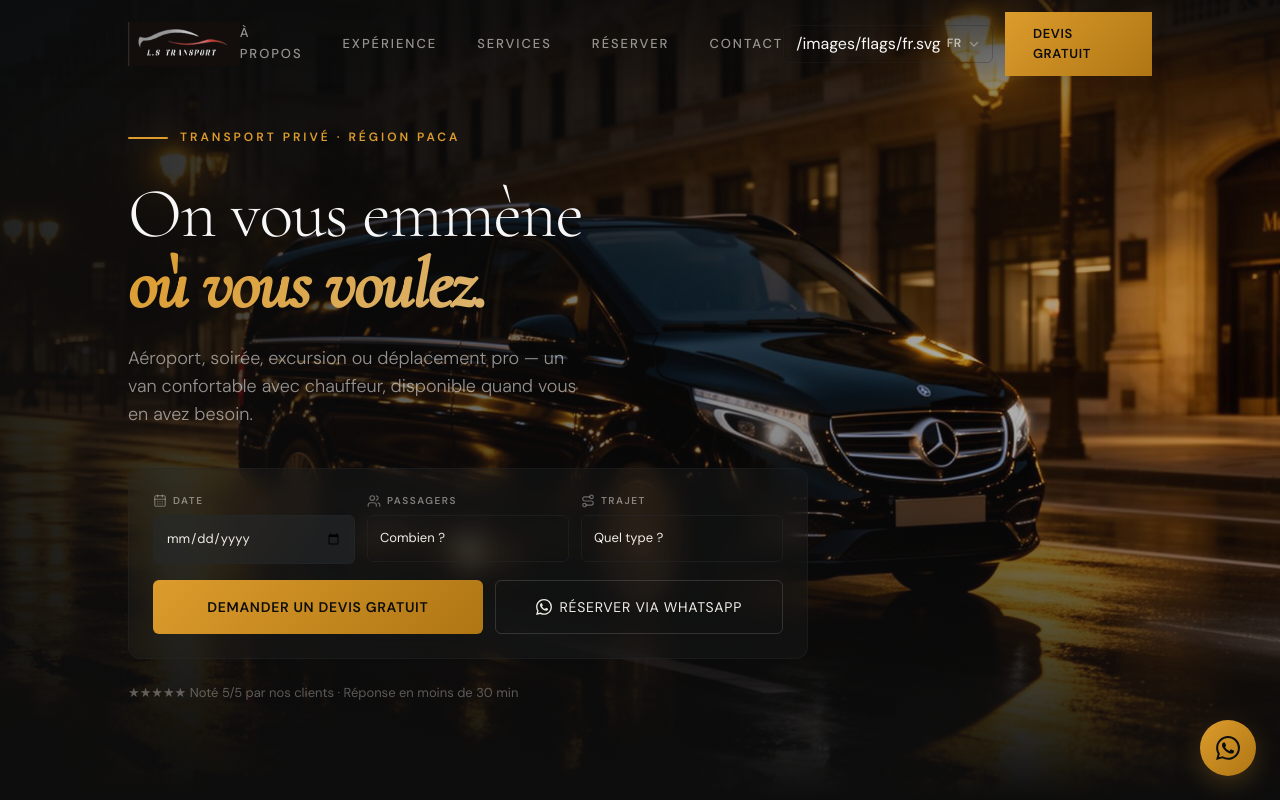
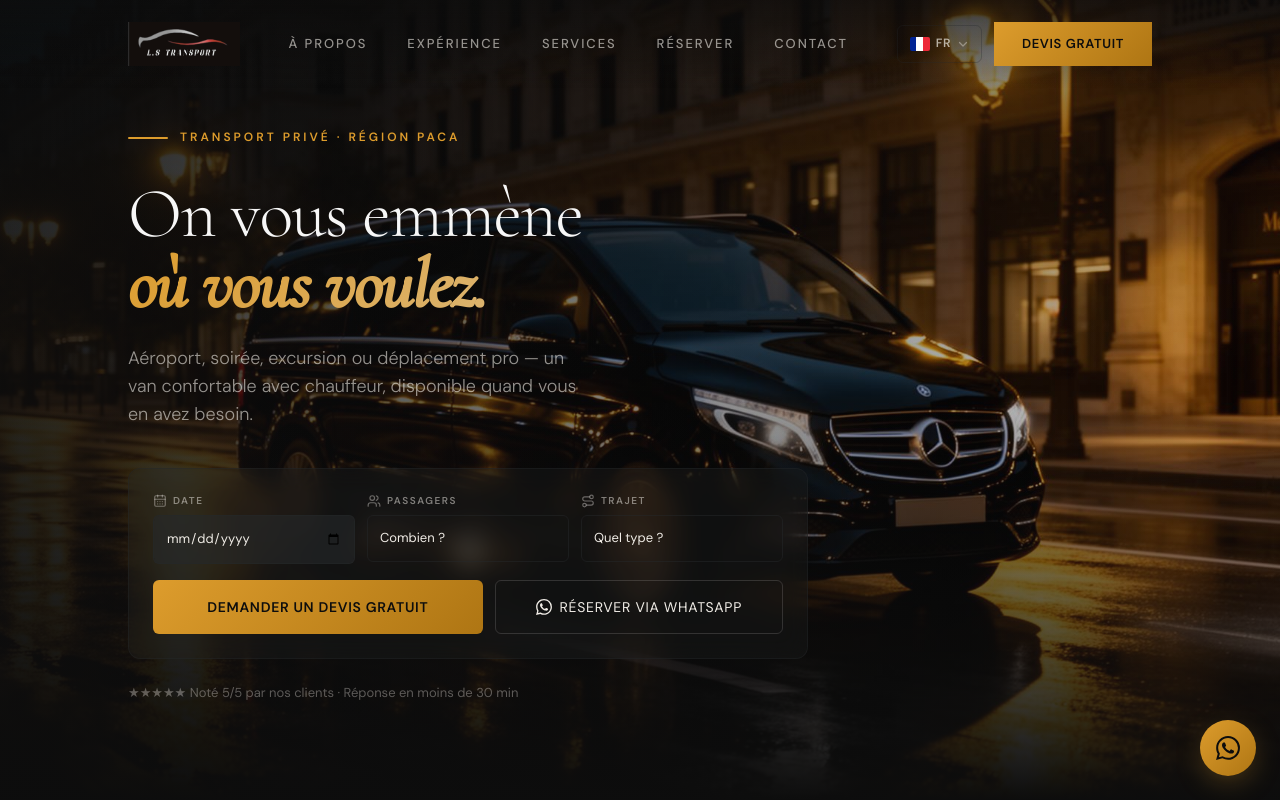
Before and after one commit to bsb15448/cheerful-react-begin, a React (Vite) app: page / in a window 1280 px wide. Shown: the top 800 px of the page. Built offline with nearby package versions, Linux system fonts and the light colour scheme.

Commit message:
Update flag assets
Co-authored-by: bsb15448 <194917493+bsb15448@users.noreply.github.com>

```diff
--- a/src/components/Header.tsx
+++ b/src/components/Header.tsx
@@ -73,7 +73,7 @@ export default function Header() {
                 onClick={() => setLangOpen(!langOpen)}
                 className="flex items-center gap-1.5 px-3 py-2 rounded-md border border-brand-charcoal/30 hover:border-brand-gold/40 transition-colors duration-300"
               >
-                <span className="text-base leading-none">{currentLang.flag}</span>
+                <img src={currentLang.flag} alt={currentLang.label} className="w-5 h-3.5 rounded-sm object-cover" />
                 <span className="text-[12px] font-body font-semibold text-brand-cream/70 tracking-wider">
                   {currentLang.label}
                 </span>
```
